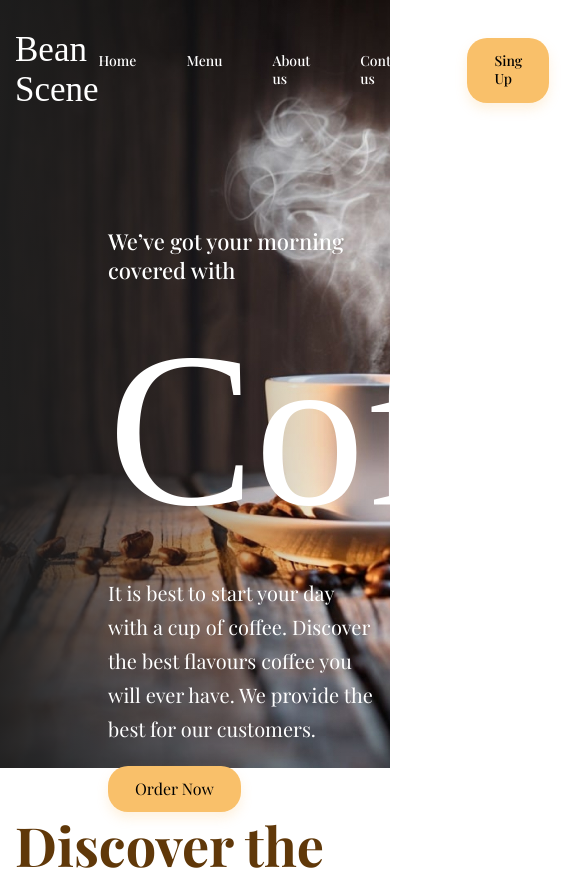
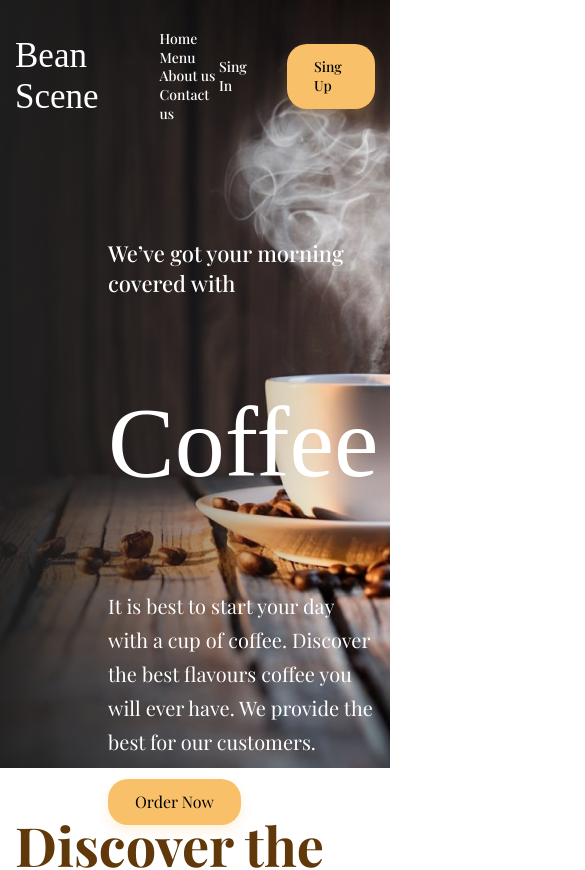
Before and after one commit to Crusaderchan/Kursova-Web-Coffe, a plain HTML site: page index.html in a window 390 px wide. Shown: the top 870 px of the page, 585 px wide, since content can reach past the window. Drawn offline with nearby package versions, Linux system fonts and the light colour scheme; a web font is replaced by a local one.

Commit message:
480px adapted test

```diff
--- a/css/styles.css
+++ b/css/styles.css
@@ -103,19 +103,19 @@ header {
     background-size: cover;
     color: var(--white-color);
 
-
-
-
+}
 .header-top {
     padding-top: 30px;
     display: flex;
     justify-content: space-around;
     align-items: center;
+
+}
 .logo {
     font-family: var(--special-font);
     font-size: 35px;
 }
-        nav {
+
 
     .nav-list {
         display: flex;
@@ -126,20 +126,9 @@ header {
         font-weight: 500;
         line-height: 18.66px;
         text-align: left;
-                li{
-                    display: flex;
 
-                }
 
-                a {
-                    transition: transform 250ms cubic-bezier(0.4, 0, 0.2, 1);
-                    color: var(--white-color);
-                }
-                a:hover {
-                    color: var(--creamy-color);
-                }
 
-            }
 
 
     }
@@ -167,8 +156,18 @@ header {
         color: var(--creamy-color);
     }
 }
+.nav-list-item {
+    display: flex;
+
 }
 
+.header-link {
+    transition: transform 250ms cubic-bezier(0.4, 0, 0.2, 1);
+    color: var(--white-color);
+}
+.header-link:hover {
+    color: var(--creamy-color);
+}
 .header-hero {
     padding-top: 116px;
     padding-left: 93px;
@@ -205,10 +204,6 @@ header {
     text-decoration-skip-ink: none;
     max-width: 527px;
     padding-bottom: 20px;
-
-    }
-
-
 
 }
 
@@ -815,3 +810,25 @@ address {
         height: 550px;
     }
 }
+
+@media (max-width: 480px) {
+
+   #nav-list-id{
+        display: block;
+    }
+    .hero-mainTitle {
+        font-size: 100px;
+
+    }
+
+    footer {
+        display: none;
+    }
+    .footer-bottom-list {
+        display: none;
+    }
+
+
+
+
+}
--- a/index.html
+++ b/index.html
@@ -17,11 +17,11 @@
             <div class="header-top">
                 <p class="logo">Bean Scene</p>
                 <nav>
-                    <ul class="nav-list">
-                        <li><a class="header-link" href="#">Home</a></li>
-                        <li><a class="header-link" href="#">Menu</a></li>
-                        <li><a class="header-link" href="#">About us</a></li>
-                        <li><a class="header-link" href="#">Contact us</a></li>
+                    <ul id="nav-list-id" class="nav-list">
+                        <li class="nav-list-item"><a class="header-link" href="#">Home</a></li>
+                        <li class="nav-list-item"><a class="header-link" href="#">Menu</a></li>
+                        <li class="nav-list-item"><a class="header-link" href="#">About us</a></li>
+                        <li class="nav-list-item"><a class="header-link" href="#">Contact us</a></li>
                     </ul>
 
                 </nav>
--- a/js/slider.js
+++ b/js/slider.js
@@ -36,12 +36,8 @@ function showSlides(n, idx) {
       slides[slideIndex - 1].classList.add("from-right");
     }
 
-    // Додаємо активний слайд
+
     slides[slideIndex - 1].classList.add("active");
-
-
-
-
 
   }
 
```
Lines whose indentation alone changed are shown as unchanged.
